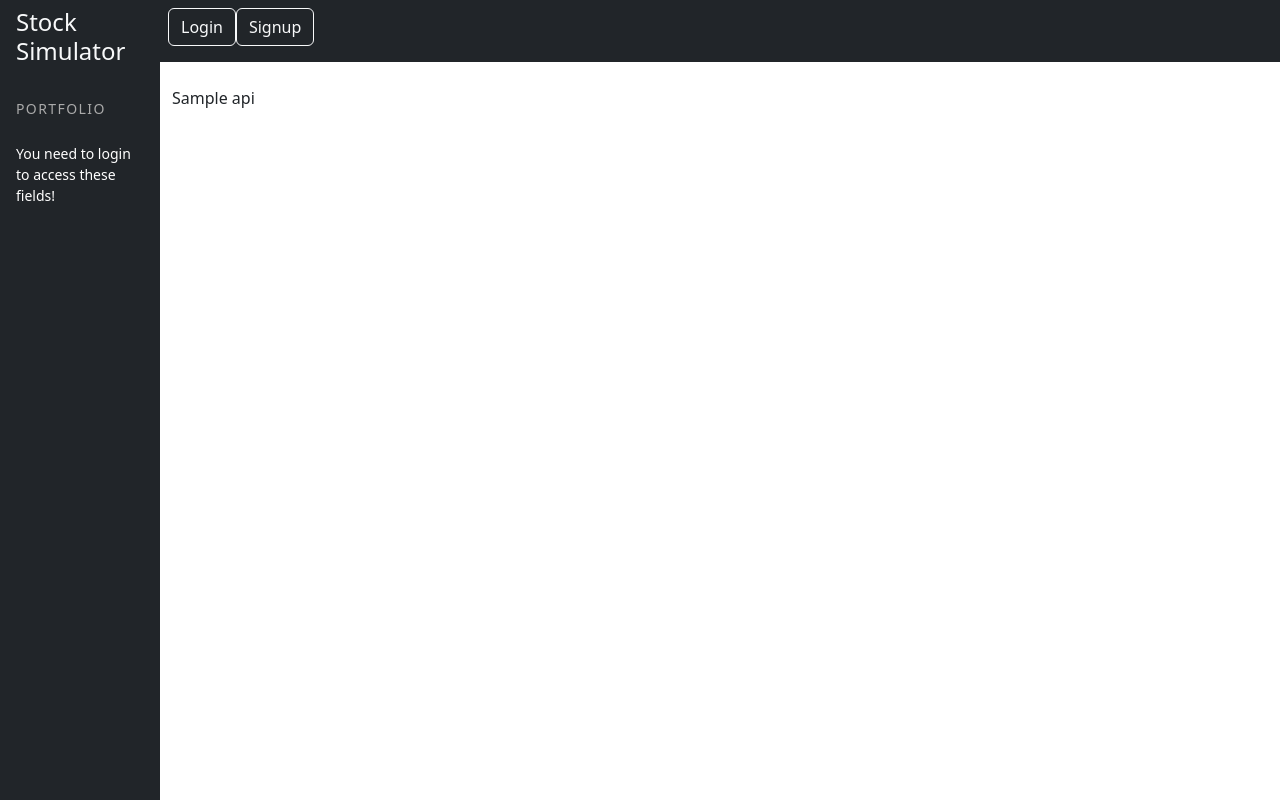
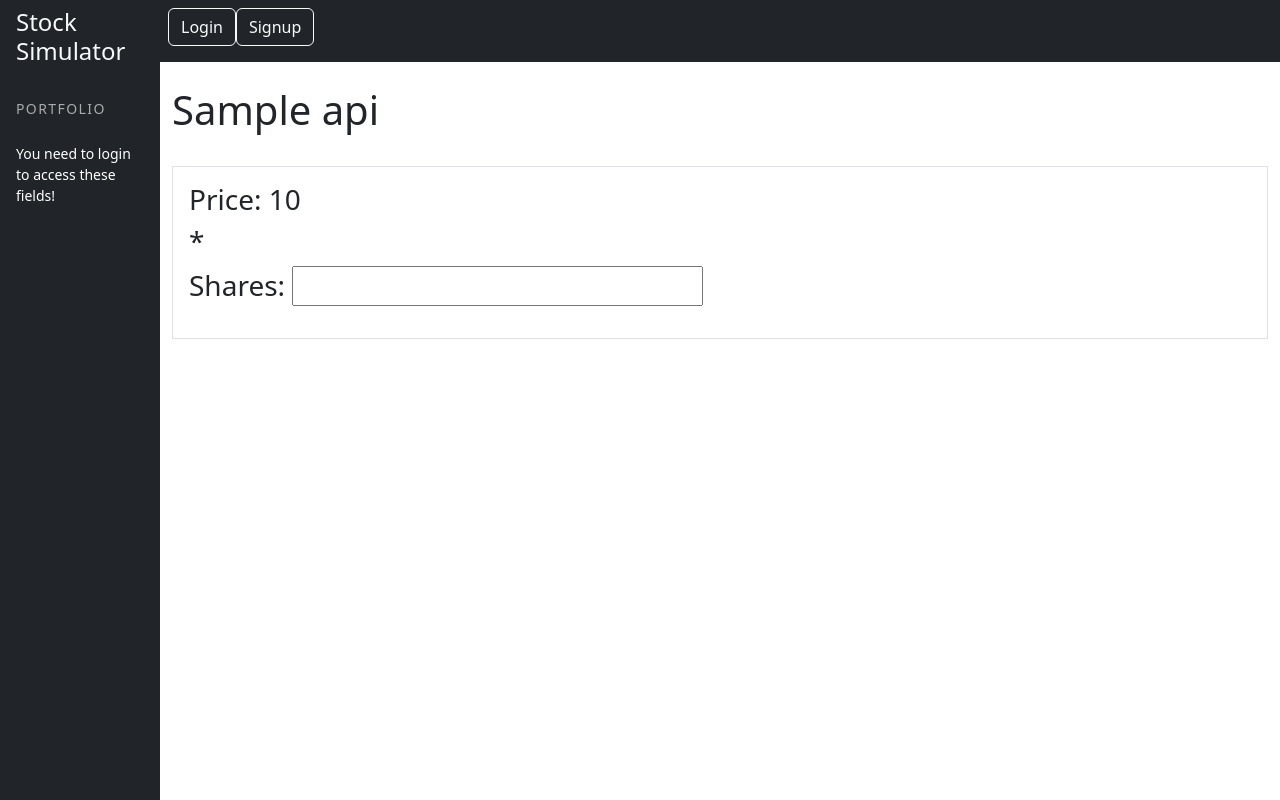
Before and after one commit to eiriniretzepi/Stock_Simulator, a Django app: template simulator/stocks/templates/buy.html in a window 1280 px wide. Run offline with Django 3.2, Linux system fonts and the light colour scheme; the template is opened without the code that fills it: most values are stand-ins (such as "Sample title", 1, 10 or a date in 2020).

Commit message:
buy page

```diff
--- a/simulator/stocks/templates/buy.html
+++ b/simulator/stocks/templates/buy.html
@@ -1,6 +1,19 @@
 {% extends "base.html" %}
 
 {% block content %}
+
+<h1>{{ api.longName }}</h1>
+    </br>
+    <body>
+        <div class="p-3 border" text="center">
+            <form> {% csrf_token %}
+                <h3>Price: {{ api.currentPrice }}</h3>
+                <h3>*</h3>
+                <h3>Shares: <input type="text" id="lname" name="lname"> </h3>
+            </form>
+        </div>
+    </body>
+
 
 {# <form action ="{% url 'buy' %}" class="d-flex" role="search" method="POST">#}
 {# This calls the buy method in view and you can extract the data using a post#}
@@ -9,6 +22,4 @@
 {#  <button class="btn btn-outline-secondary form-control me-1 bg-dark text-light" type="submit">Search Stock</button>#}
 {#</form>#}
 {##}
-{{ api.longName }}
-
 {% endblock %}
--- a/simulator/stocks/views.py
+++ b/simulator/stocks/views.py
@@ -34,6 +34,9 @@ def buy(request):
 
 
 def buy_sell(request):
+
+
+
     return render(request, 'portfolio.html', {})
 
 
```
